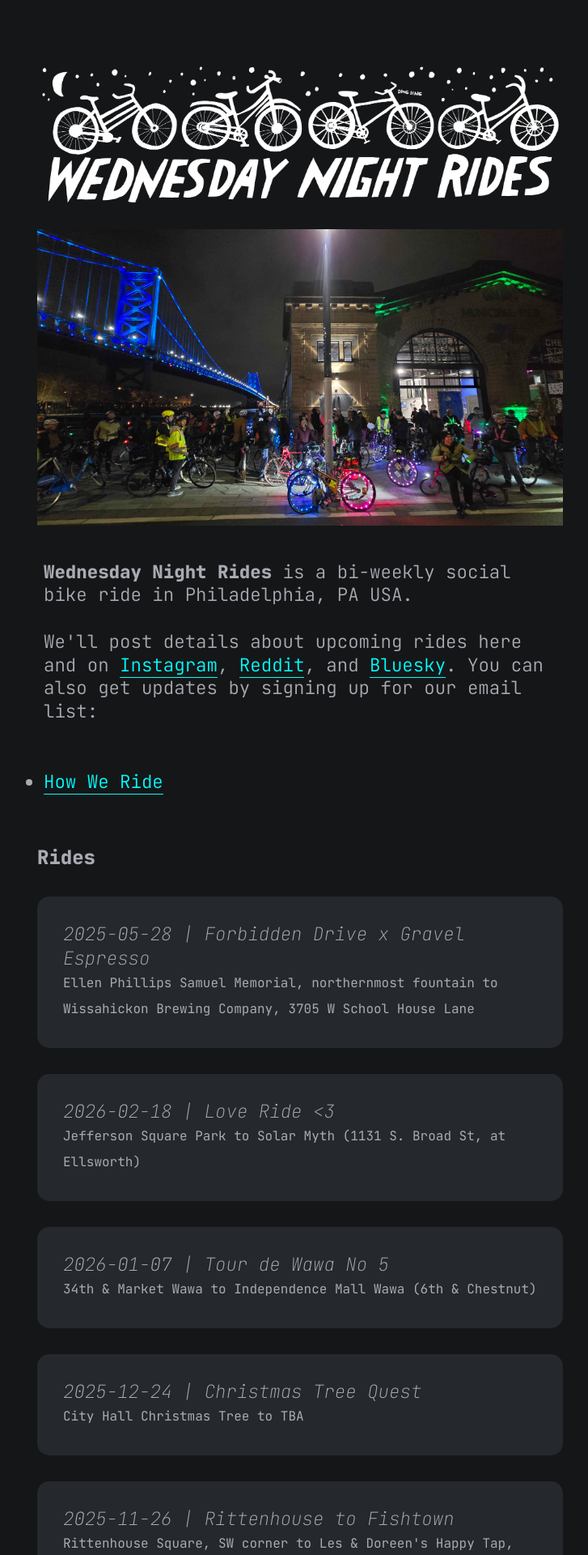
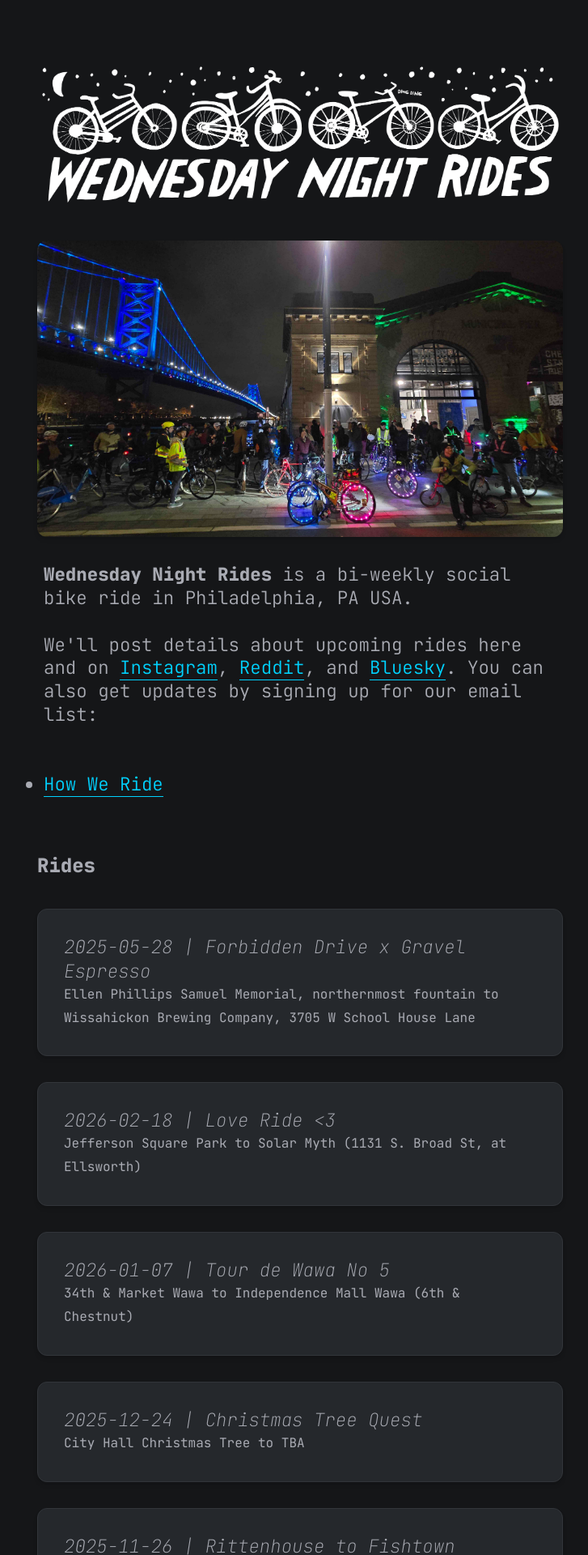
Before and after one commit to wednightrides/wednightrides.github.io, a Jekyll site: the page built from index.md, in a window 1280 px wide. Shown: the top 1920 px of the page at 81% size, without its empty margins (269-996 px from the left). Built offline with Jekyll 4.4.1, drawn with Linux system fonts in a browser that asks for light colours; nearby versions of some CDN libraries.

Commit message:
update ruby stuff and improve UI

```diff
--- a/Gemfile
+++ b/Gemfile
@@ -2,8 +2,11 @@
 
 source "https://rubygems.org"
 gem "jekyll"
-gem "github-pages", "~> 227", group: :jekyll_plugins
+gem "github-pages", group: :jekyll_plugins
 gem "webrick"
+gem "csv"
+gem "bigdecimal"
+gem "liquid", "~> 4.0.4"
 
 gem "jemoji"
 gem "jekyll-seo-tag"
--- a/_layouts/blog.html
+++ b/_layouts/blog.html
@@ -5,7 +5,9 @@
 <body>
   <main>
     {% include header.html %}
-    <img src="{{site.baseurl}}/assets/images/wednightrides-group-2025.jpg" /><br /><br />
+    <div class="main-image-container">
+      <img src="{{site.baseurl}}/assets/images/wednightrides-group-2025.jpg" />
+    </div>
     {% include bio.html %}
     <section class="articles">
       <h1>Rides</h1>
--- a/assets/css/blog.css
+++ b/assets/css/blog.css
@@ -10,6 +10,7 @@
   --white-1: #eeeeee;
   --white-2: #a9abb3;
 }
+
 * {
   font-family: inherit;
   text-decoration: none;
@@ -19,33 +20,56 @@
   -moz-window-dragging: none;
   -webkit-tap-highlight-color: transparent;
 }
+
 * img {
   max-width: 100%;
 }
+
 html,
 body {
   color: var(--white-2);
   background-color: var(--gray-6);
-  font-family: "JetBrains Mono", monospace;
-  line-height: 2rem;
+  font-family: "JetBrains Mono", ui-monospace, SFMono-Regular, Menlo, Monaco, Consolas, "Liberation Mono", "Courier New", monospace;
+  line-height: 1.8;
   background-color: var(--gray-5);
 }
-a:link, a:visited, a:hover, a:active {
-  color:rgb(0, 234, 255);
+
+a:link,
+a:visited,
+a:hover,
+a:active {
+  color: #00d2ff;
+  transition: color 0.2s ease;
 }
+
 header {
-  padding: 2rem 0 1rem 0;
+  padding: 2rem 0 2rem 0;
 }
+
 header .site-title {
   font-size: 4rem;
   font-weight: bolder;
   line-height: 110%;
   color: var(--white-1);
 }
+
 main {
   margin: 0 auto;
   max-width: 650px;
   padding: 3rem 0;
+}
+
+.main-image-container {
+  margin: 0 0 2rem 0;
+  border-radius: 12px;
+  overflow: hidden;
+  box-shadow: 0 4px 6px -1px rgba(0, 0, 0, 0.1), 0 2px 4px -1px rgba(0, 0, 0, 0.06);
+}
+
+.main-image-container img {
+  display: block;
+  width: 100%;
+  height: auto;
 }
 
 /* header */
@@ -55,25 +79,31 @@
   justify-content: flex-start;
   align-items: center;
 }
+
 #img-wrapper img {
   border-radius: 50%;
   max-width: 100px;
 }
+
 #bio-wrapper {
   margin-left: 0.5rem;
 }
+
 #text-wrapper {
   line-height: 1.8rem;
   font-weight: 300;
   font-size: 1.4rem;
 }
+
 #text-wrapper a {
-  color: cyan;
-  border-bottom: 1px solid cyan;
+  color: #00d2ff;
+  border-bottom: 1px solid #00d2ff;
 }
+
 #social-wrapper {
   margin-top: 1rem;
 }
+
 #social-wrapper img {
   filter: invert() !important;
   width: 25px;
@@ -81,6 +111,7 @@
   margin: 0 0 0.3rem 0;
   transition: all 0.2s ease-in-out;
 }
+
 #social-wrapper img:hover {
   transform: scale(1.2);
 }
@@ -92,12 +123,16 @@
   row-gap: 2rem;
   margin: 4rem 0 3rem 0;
 }
+
 .articles .article {
   padding: 2rem;
   background: var(--gray-3);
-  border-radius: 15px;
+  border: 1px solid var(--gray-2);
+  border-radius: 12px;
   transition: all 0.2s ease-in-out;
+  box-shadow: 0 4px 6px -1px rgba(0, 0, 0, 0.1), 0 2px 4px -1px rgba(0, 0, 0, 0.06);
 }
+
 .articles .article .article-title,
 .articles .article .article-title a {
   color: var(--white-2);
@@ -106,19 +141,25 @@
   font-size: 1.4rem;
   line-height: 130%;
 }
+
 .articles .article:hover {
-  transform: scale(1.05);
+  transform: translateY(-4px);
+  box-shadow: 0 10px 15px -3px rgba(0, 0, 0, 0.1), 0 4px 6px -2px rgba(0, 0, 0, 0.05);
+  border-color: var(--white-2);
 }
+
 .articles .article .date {
   display: block;
   font-size: 0.8rem;
 }
+
 .articles .article .categories {
   display: flex;
   flex-direction: row;
   flex-wrap: wrap;
   justify-content: flex-start;
 }
+
 .articles .article .categories .category {
   margin: 0 0.5rem 0.3rem 0;
   display: block;
@@ -130,12 +171,14 @@
   line-height: 1.3rem;
   cursor: pointer;
 }
+
 /* media query */
 
 @media screen and (max-width: 750px) {
   body {
     padding: 1.5rem;
   }
+
   header .site-title {
     font-size: 3rem;
   }
@@ -145,6 +188,7 @@
   header .site-title {
     font-size: 3rem;
   }
+
   .articles {
     row-gap: 1.2rem;
   }
@@ -154,29 +198,45 @@
   #img-wrapper img {
     max-width: 50px;
   }
+
   #bio {
     align-items: flex-start;
   }
+
   main,
   .articles {
     padding: 0;
     margin: 0;
   }
+
   main {
     padding-bottom: 1rem;
   }
+
   .articles {
     margin: 2rem 0 3rem 0;
     row-gap: 1.2rem;
   }
+
   header .site-title {
     font-size: 2.4rem;
   }
+
   .article {
     padding: 1.2rem;
   }
+
   .articles .article .article-title,
   .articles .article .article-title a {
     font-size: 1rem;
   }
 }
+
+footer {
+  border-top: 1px dashed var(--white-2);
+  margin-top: 4rem;
+  padding-top: 2rem;
+  font-size: 0.9rem;
+  color: var(--white-2);
+  text-align: center;
+}
```
Also changed, not shown: 1 other file.
